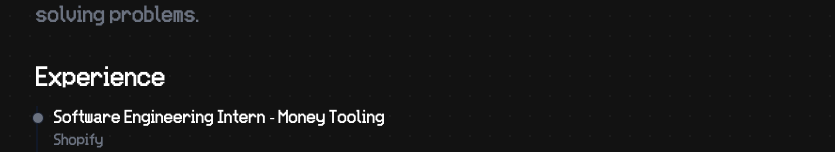
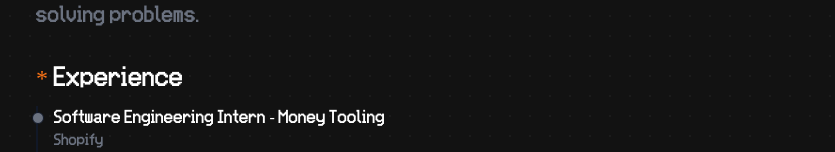
Before and after one commit to Hasan-Al-Khazraji/portfolio, a React (Create React App) app: page / in a window 1280 px wide. Shown: the part 274-426 px from the top of the page, without its empty margins (220-1055 px from the left). Built offline with nearby package versions, Linux system fonts and the light colour scheme.

Commit message:
Enhance Experience component header with decorative asterisk

```diff
--- a/src/components/Experience.jsx
+++ b/src/components/Experience.jsx
@@ -1,7 +1,7 @@
 export default function Experience() {
     return (
         <div>
-            <h1 className="text-white text-2xl mb-3">Experience</h1>
+            <h1 className="text-white text-2xl mb-3"><a className="text-orange-500 text-2xl">*</a> Experience</h1>
             <ol className="relative border-l-2 border-gray-900">
                 <li className="mb-10 ms-4">
                     <div className="absolute w-3 h-3 bg-gray-500 rounded-full mt-1.5 -start-1.5 border border-gray-900"></div>
```
